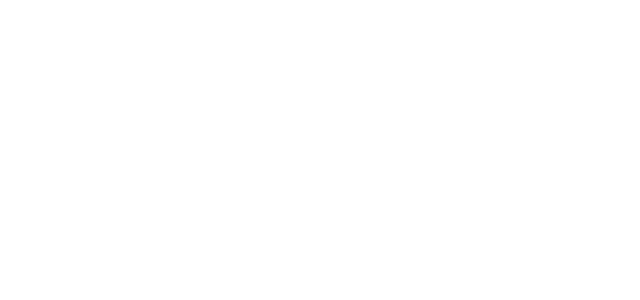
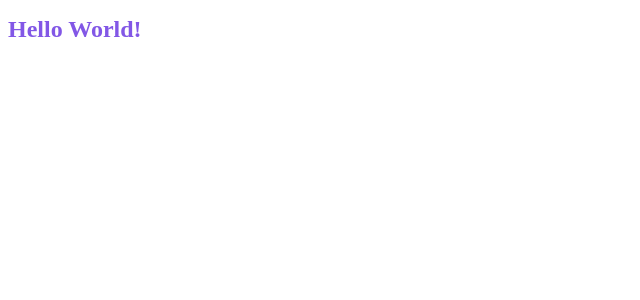
Before and after one commit to XxWexX5/dtmoney, a Next.js app: page / in a window 1280 px wide. Shown: the top 300 px of the page, without its empty margins (0-640 px from the left). Built offline with nearby package versions, Linux system fonts and the light colour scheme.

Commit message:
feat(Style): Adding styled-components.

```diff
--- a/package.json
+++ b/package.json
@@ -11,12 +11,14 @@
   "dependencies": {
     "next": "12.1.6",
     "react": "18.2.0",
-    "react-dom": "18.2.0"
+    "react-dom": "18.2.0",
+    "styled-components": "^5.3.5"
   },
   "devDependencies": {
     "@types/node": "17.0.44",
     "@types/react": "18.0.12",
     "@types/react-dom": "18.0.5",
+    "@types/styled-components": "^5.1.25",
     "eslint": "8.17.0",
     "eslint-config-next": "12.1.6",
     "typescript": "4.7.3"
--- a/pages/index.tsx
+++ b/pages/index.tsx
@@ -1,5 +1,12 @@
 import type { NextPage } from "next";
 import Head from "next/head";
+
+import styled from "styled-components";
+
+const Title = styled.h1`
+  color: #8257e6;
+  font-size: 24px;
+`;
 
 const Home: NextPage = () => {
   return (
@@ -23,6 +30,8 @@ const Home: NextPage = () => {
         <meta property="og:type" content="article" />
         <link rel="icon" href="/images/favicon.png" />
       </Head>
+
+      <Title>Hello World!</Title>
     </div>
   );
 };
```
Also changed, not shown: 1 other file (tests, documents, lock files or other folders).
